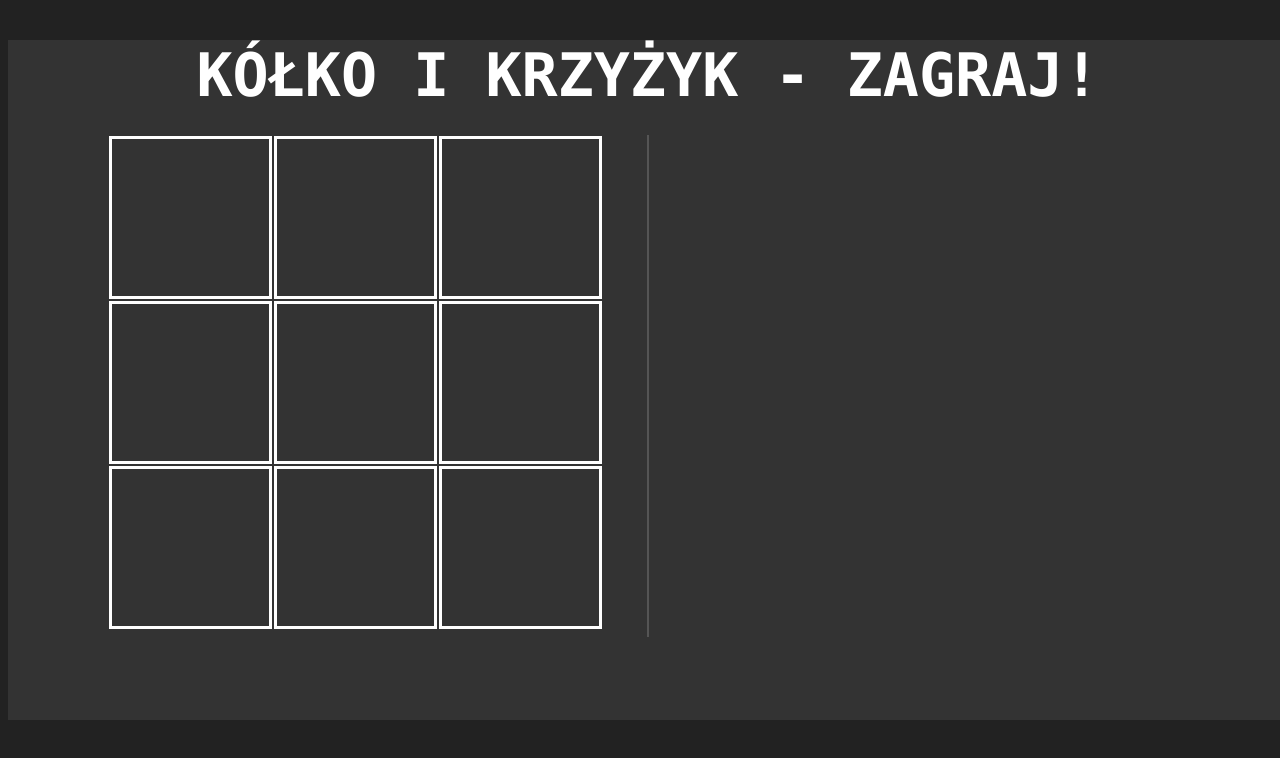
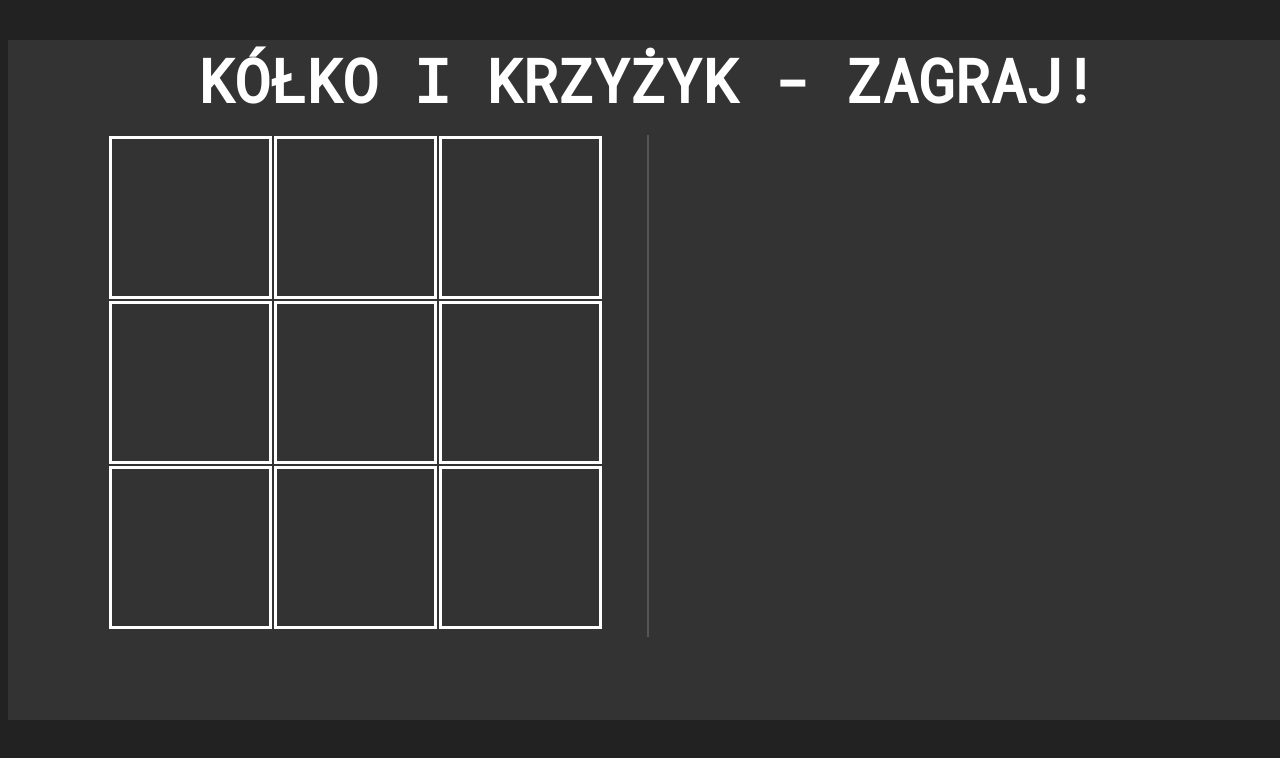
Before and after one commit to radek024/kolkoikrzyzyk, a plain HTML site: page index.html in a window 1280 px wide. Drawn offline with Linux system fonts and the light colour scheme.

Commit message:
dodanie google font
i usunięcie standardowych fontów na rzecz google font

```diff
--- a/style.css
+++ b/style.css
@@ -2,7 +2,7 @@ body
 {
   background-color: #222;
 
-  font-family: Segoe UI ;
+  font-family: Roboto Mono;
 }
 
 .container
@@ -22,7 +22,6 @@ body
   height: 65px;
   margin-bottom: 30px;
   font-size:60px;
-  font-family: Consolas;
 }
 
 .game-css, .description-css
@@ -35,7 +34,6 @@ body
 
 .game-css
 {
-  font-family: Consolas;
   margin-left:100px;
   margin-right: 39px;
 }
```
